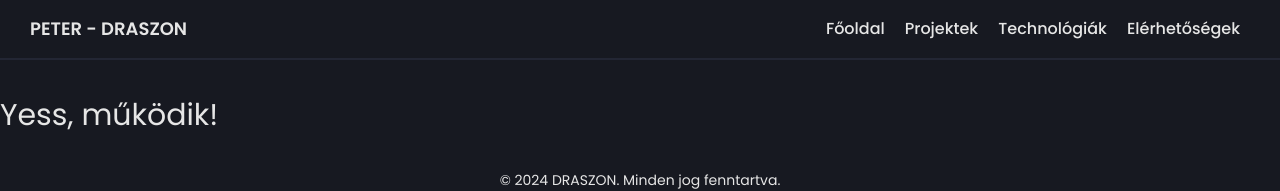
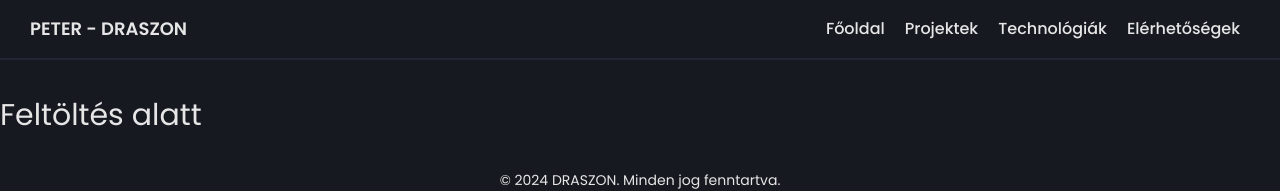
Before and after one commit to Draszon/vue-webpage, a Vue app: page /kopapirollo in a window 1280 px wide. Shown: the top 191 px of the page. Built offline with nearby package versions, Linux system fonts and the light colour scheme.

Commit message:
haladás

```diff
--- a/src/views/AkasztofaView.vue
+++ b/src/views/AkasztofaView.vue
@@ -1,5 +1,5 @@
 <template>
-  <h2 style="margin-top: 100px;">Yess, működik!</h2>
+  <h2 style="margin-top: 100px;">Feltöltés alatt</h2>
   </template>
 
   <script>
--- a/src/views/BlackJackView.vue
+++ b/src/views/BlackJackView.vue
@@ -1,5 +1,5 @@
 <template>
-  <h2 style="margin-top: 100px;">Yess, működik!</h2>
+  <h2 style="margin-top: 100px;">Feltöltés alatt</h2>
   </template>
 
   <script>
--- a/src/views/DartsView.vue
+++ b/src/views/DartsView.vue
@@ -1,5 +1,5 @@
 <template>
-  <h2 style="margin-top: 100px;">Yess, működik!</h2>
+  <h2 style="margin-top: 100px;">Feltöltés alatt</h2>
   </template>
 
   <script>
--- a/src/views/KoPapirOlloView.vue
+++ b/src/views/KoPapirOlloView.vue
@@ -1,5 +1,5 @@
 <template>
-  <h2 style="margin-top: 100px;">Yess, működik!</h2>
+  <h2 style="margin-top: 100px;">Feltöltés alatt</h2>
   </template>
 
   <script>
--- a/src/views/MillionaireView.vue
+++ b/src/views/MillionaireView.vue
@@ -1,5 +1,5 @@
 <template>
-  <h2 style="margin-top: 100px;">Yess, működik!</h2>
+  <h2 style="margin-top: 100px;">Feltöltés alatt</h2>
   </template>
 
   <script>
```
